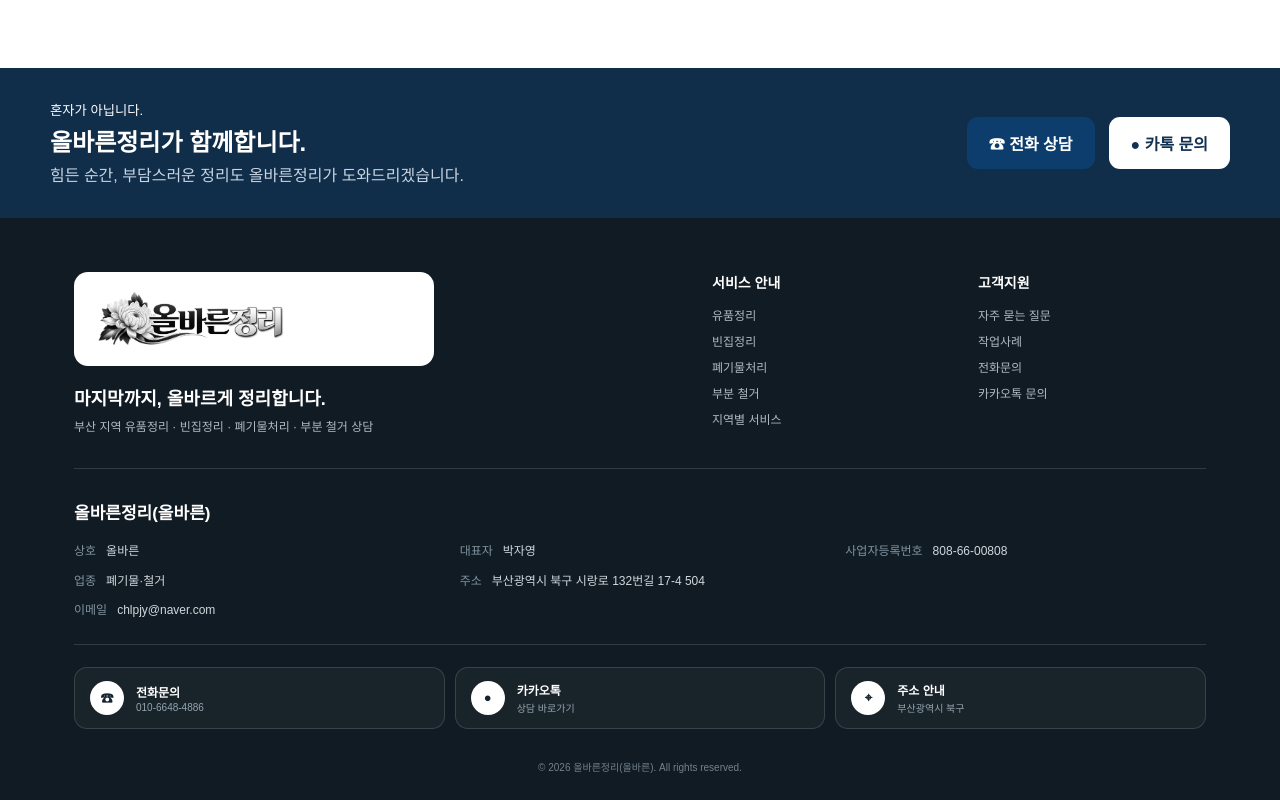
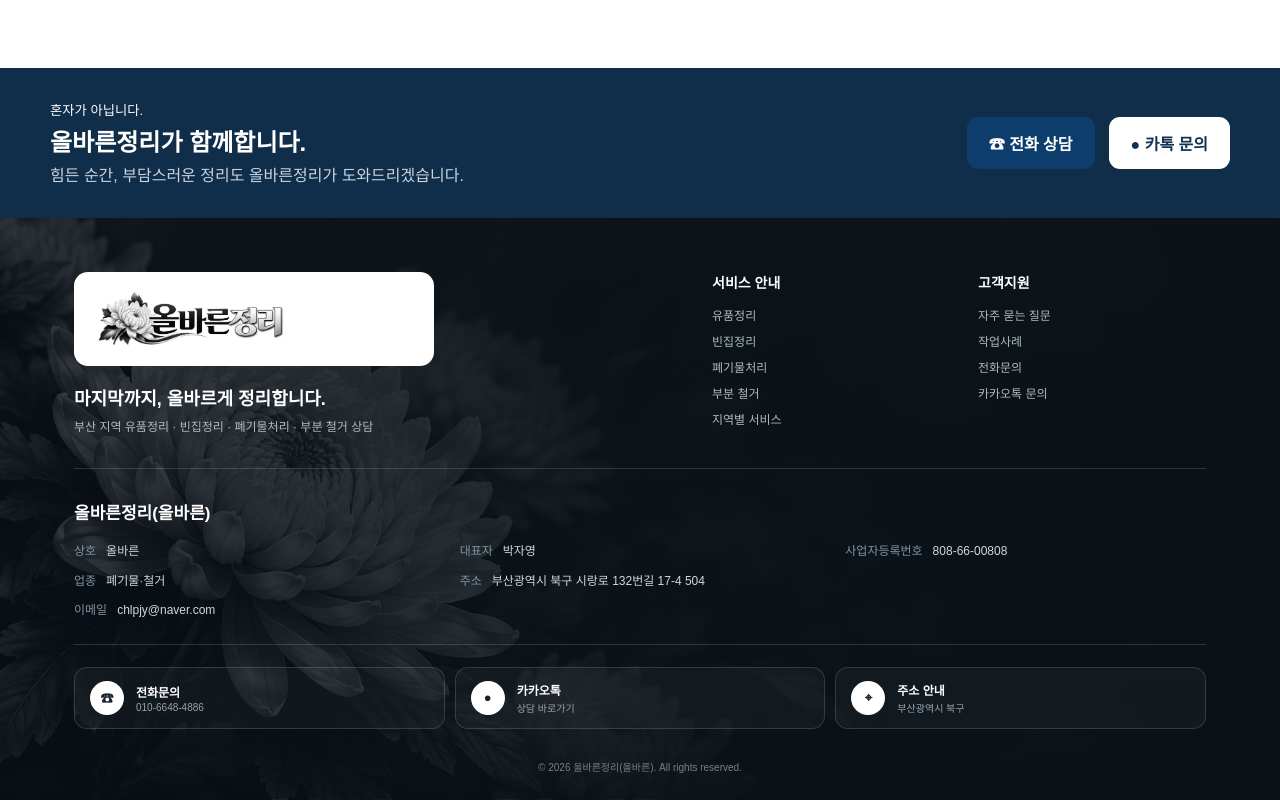
Before and after one commit to hoho601212-collab/olbareun-jeongri, a Next.js app: page / in a window 1280 px wide. Shown: the part 5360-6160 px from the top of the page. Built offline with nearby package versions, Linux system fonts and the light colour scheme.

Commit message:
Apply chrysanthemum background to responsive footer

```diff
--- a/app/globals.css
+++ b/app/globals.css
@@ -107,7 +107,7 @@
 @media(max-width:560px){.faqSection{padding-top:55px;padding-bottom:50px}.faqIntro{text-align:left;margin-bottom:24px}.faqItem summary{grid-template-columns:34px 1fr 18px;padding:14px 12px;gap:10px}.faqItem summary span{width:32px;height:32px}.faqItem summary strong{font-size:13px}.faqItem p{padding:0 14px 15px 56px;font-size:12px}.quickGuide{padding:18px}.quickGuide h3{font-size:20px}.guideGrid{grid-template-columns:1fr 1fr;gap:7px}.guideGrid>div{padding:12px;min-height:130px}.faqContact{grid-template-columns:1fr}.faqLinks{grid-template-columns:1fr}.faqLinks>div{grid-column:auto}.faqFinal{grid-template-columns:1fr}.faqFinal>div{grid-column:auto}.faqFinal>a{text-align:center}}
 
 /* Refined business footer */
-.siteFooter{background:#111b23;color:#fff;padding:0!important;text-align:left!important}
+.siteFooter{background-color:#111b23;background-image:linear-gradient(90deg,rgba(10,18,24,.80) 0%,rgba(10,18,24,.91) 48%,rgba(10,18,24,.97) 100%),url("/images/footer/chrysanthemum-footer-bg.webp");background-position:left center;background-size:cover;background-repeat:no-repeat;color:#fff;padding:0!important;text-align:left!important}
 .footerInner{max-width:1180px;margin:auto;padding:54px 24px 26px}
 .footerTop{display:grid;grid-template-columns:1.15fr 1fr;gap:70px;padding-bottom:34px;border-bottom:1px solid rgba(255,255,255,.14)}
 .footerBrand .footerLogo{margin:0 0 18px}.footerBrand .footerLogo{display:block;width:100%;max-width:360px;padding:14px 18px;border-radius:14px;background:#fff}.footerBrand .footerLogo img{display:block;width:auto;height:66px;max-width:100%;filter:none;object-fit:contain}
@@ -118,3 +118,5 @@
 .footerActions{display:grid;grid-template-columns:repeat(3,1fr);gap:10px;padding:22px 0}.footerActions>a{border:1px solid rgba(255,255,255,.14);border-radius:13px;padding:13px 15px;display:flex;align-items:center;gap:12px;color:#fff;background:rgba(255,255,255,.035)}.footerActions b{width:34px;height:34px;border-radius:50%;background:#fff;color:#15232e;display:flex;align-items:center;justify-content:center}.footerActions span{font-size:12px;font-weight:800}.footerActions small{display:block;color:#95a5b0;font-size:10px;font-weight:400;margin-top:2px}
 .footerCopy{text-align:center;color:#71828e;font-size:10px;padding-top:8px}
 @media(max-width:760px){.footerInner{padding:38px 18px 82px}.footerTop{grid-template-columns:1fr;gap:28px;padding-bottom:26px}.footerBrand .footerLogo{max-width:270px;padding:11px 14px}.footerBrand .footerLogo img{height:50px;max-width:100%}.footerBrand p{font-size:16px}.footerNav{gap:20px;padding-top:4px}.footerNav>div{border-top:1px solid rgba(255,255,255,.12);padding-top:15px}.footerNav a{font-size:12px}.footerBusiness{padding:25px 0 20px}.footerBusiness h3{font-size:16px}.businessGrid{grid-template-columns:1fr;gap:8px}.businessGrid .wide{grid-column:auto}.businessGrid p{font-size:12px;display:grid;grid-template-columns:88px 1fr;gap:7px}.businessGrid span{min-width:0}.footerActions{grid-template-columns:1fr;gap:7px}.footerActions>a{padding:11px 13px}.footerCopy{text-align:left;font-size:9px}}
+
+@media(max-width:760px){.siteFooter{background-image:linear-gradient(rgba(10,18,24,.90),rgba(10,18,24,.97)),url("/images/footer/chrysanthemum-footer-bg.webp");background-position:28% center;background-size:auto 100%;}}
```
